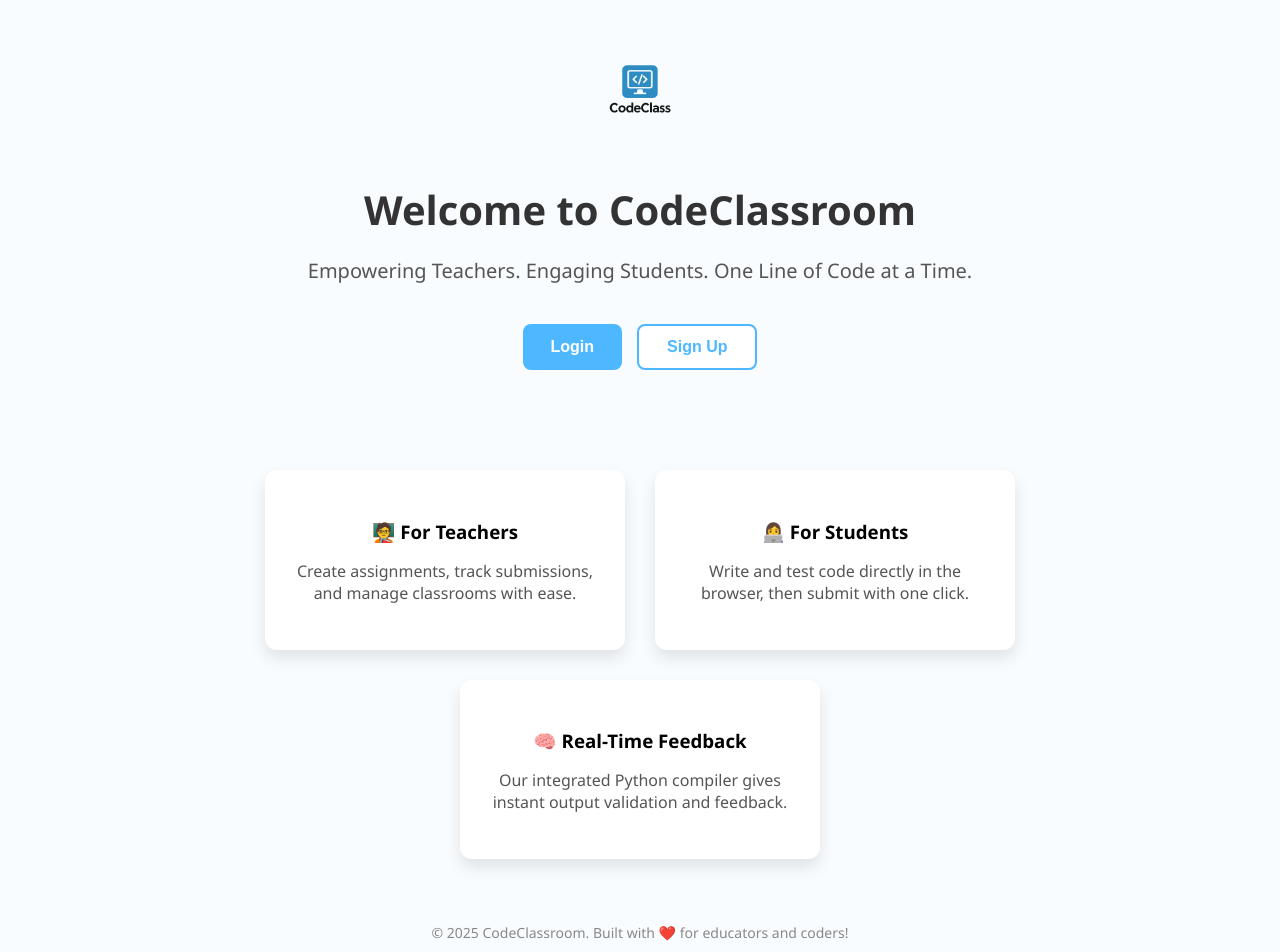
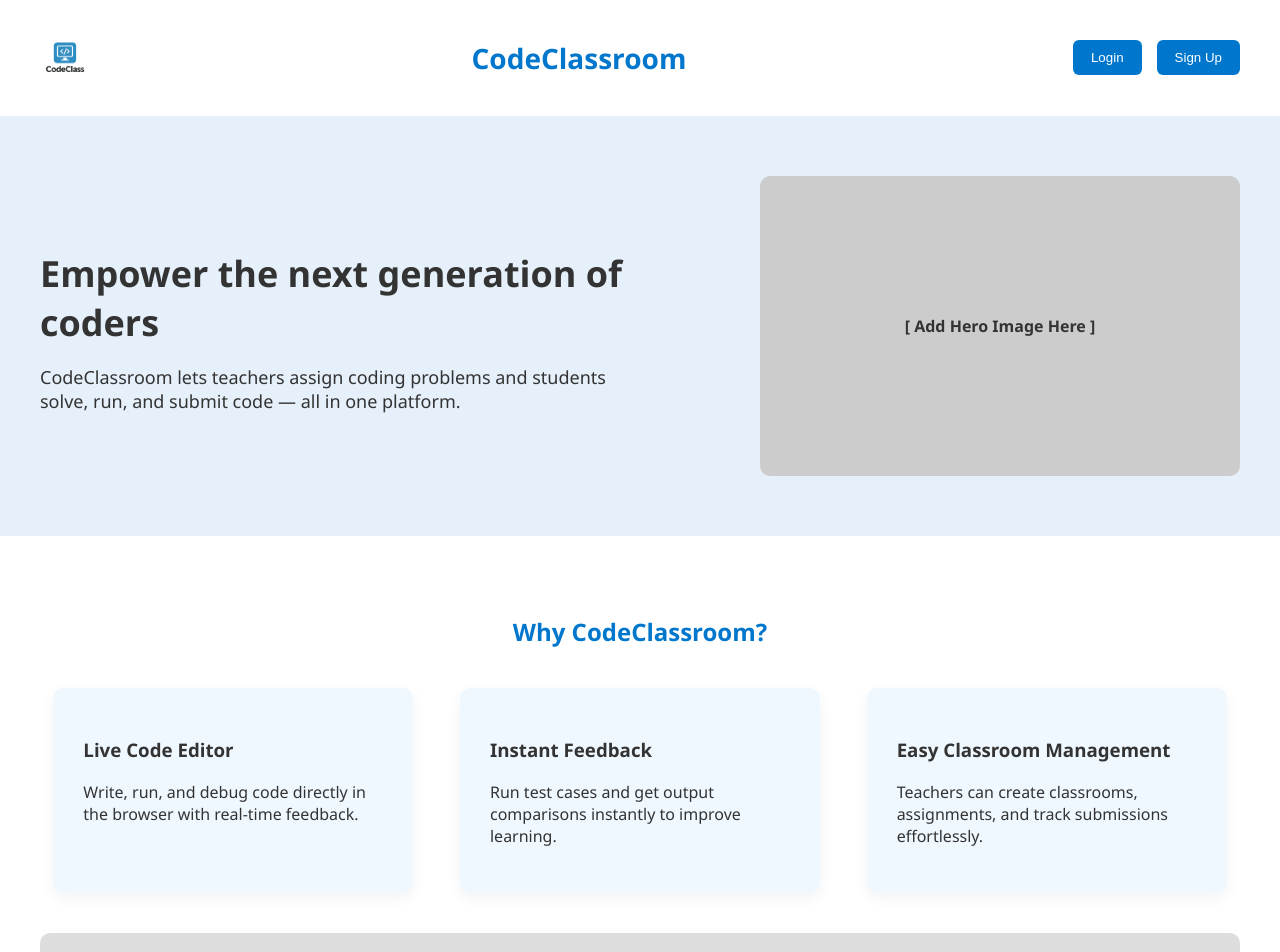
Before and after one commit to ethanvcan/codeclassroom-frontend, a React (Create React App) app: page / in a window 1280 px wide. Shown: the top 952 px of the page. Built offline with nearby package versions, Linux system fonts and the light colour scheme.

Commit message:
Add homepage and update routes

```diff
--- a/src/pages/HomePage.css
+++ b/src/pages/HomePage.css
@@ -1,111 +1,141 @@
-/* client/src/pages/HomePage.css */
 .home-container {
-    background-color: #f9fcff;
-    min-height: 100vh;
     font-family: 'Segoe UI', sans-serif;
-    display: flex;
-    flex-direction: column;
-    align-items: center;
+    background-color: #f5f5f5;
+    color: #333;
   }
 
   .home-header {
-    text-align: center;
-    padding: 50px 20px 20px;
+    display: flex;
+    align-items: center;
+    justify-content: space-between;
+    padding: 20px 40px;
+    background-color: #ffffff;
+    box-shadow: 0 2px 6px rgba(0, 0, 0, 0.1);
   }
 
   .home-logo {
-    width: 80px;
-    margin-bottom: 20px;
+    height: 50px;
   }
 
   .home-title {
-    font-size: 40px;
-    margin-bottom: 10px;
-    color: #333;
+    font-size: 28px;
+    margin-left: 10px;
+    color: #0077cc;
   }
 
-  .home-subtitle {
-    font-size: 20px;
-    color: #555;
-    margin-bottom: 40px;
+  .home-buttons button {
+    margin-left: 15px;
+    padding: 10px 18px;
+    background-color: #0077cc;
+    color: white;
+    border: none;
+    border-radius: 6px;
+    cursor: pointer;
+    transition: background-color 0.3s ease;
   }
 
-  .home-buttons {
-    display: flex;
-    gap: 15px;
-    justify-content: center;
+  .home-buttons button:hover {
+    background-color: #005fa3;
   }
 
-  .home-btn {
-    padding: 12px 28px;
-    border: none;
-    border-radius: 8px;
-    font-weight: 600;
-    font-size: 16px;
-    background-color: #4db8ff;
-    color: white;
-    cursor: pointer;
-    transition: 0.3s ease;
+  .hero-section {
+    display: flex;
+    align-items: center;
+    justify-content: space-between;
+    padding: 60px 40px;
+    background-color: #e6f0fa;
   }
 
-  .home-btn.secondary {
-    background-color: white;
-    color: #4db8ff;
-    border: 2px solid #4db8ff;
+  .hero-text {
+    max-width: 50%;
   }
 
-  .home-btn:hover {
-    transform: scale(1.05);
+  .hero-text h2 {
+    font-size: 36px;
+    margin-bottom: 15px;
   }
 
-  .features {
-    margin-top: 60px;
+  .hero-text p {
+    font-size: 18px;
+  }
+
+  .hero-image-placeholder {
+    width: 40%;
+    height: 300px;
+    background-color: #ccc;
     display: flex;
+    align-items: center;
+    justify-content: center;
+    font-weight: bold;
+    border-radius: 10px;
+  }
+
+  .features-section {
+    padding: 60px 40px;
+    background-color: #ffffff;
+  }
+
+  .features-section h2 {
+    text-align: center;
+    margin-bottom: 40px;
+    color: #0077cc;
+  }
+
+  .features-grid {
+    display: flex;
+    justify-content: space-around;
+    gap: 20px;
     flex-wrap: wrap;
-    justify-content: center;
-    gap: 30px;
-    padding: 20px;
-    max-width: 1000px;
   }
 
   .feature-card {
-    background: white;
-    box-shadow: 0 8px 16px rgba(0,0,0,0.1);
-    border-radius: 12px;
+    background-color: #f0f8ff;
     padding: 30px;
-    text-align: center;
+    border-radius: 10px;
     width: 300px;
-    opacity: 0;
-    transform: translateY(20px);
-    animation: fadeInUp 1s forwards;
+    box-shadow: 0 5px 15px rgba(0, 0, 0, 0.05);
+    transition: transform 0.3s ease;
+    animation: fadeIn 1s ease forwards;
   }
 
-  .feature-card h3 {
-    margin-bottom: 15px;
-  }
-
-  .feature-card p {
-    color: #555;
+  .feature-card:hover {
+    transform: translateY(-5px);
   }
 
   .delay-1 {
-    animation-delay: 0.3s;
-  }
-  .delay-2 {
-    animation-delay: 0.6s;
+    animation-delay: 0.2s;
   }
 
-  @keyframes fadeInUp {
+  .delay-2 {
+    animation-delay: 0.4s;
+  }
+
+  .features-image-placeholder {
+    margin-top: 40px;
+    height: 300px;
+    background-color: #ddd;
+    text-align: center;
+    line-height: 300px;
+    font-weight: bold;
+    border-radius: 10px;
+  }
+
+  .footer-section {
+    background-color: #f5f5f5;
+    text-align: center;
+    padding: 30px 10px;
+    font-size: 14px;
+    color: #777;
+  }
+
+  @keyframes fadeIn {
+    from {
+      opacity: 0;
+      transform: translateY(20px);
+    }
+
     to {
       opacity: 1;
       transform: translateY(0);
     }
   }
-
-  .home-footer {
-    margin-top: auto;
-    padding: 30px 20px;
-    text-align: center;
-    font-size: 14px;
-    color: #888;
-  }
--- a/src/pages/HomePage.js
+++ b/src/pages/HomePage.js
@@ -1,4 +1,3 @@
-// client/src/pages/HomePage.jsx
 import React from 'react';
 import { useNavigate } from 'react-router-dom';
 import './HomePage.css';
@@ -10,32 +9,43 @@ const HomePage = () => {
     <div className="home-container">
       <header className="home-header">
         <img src="/logo.png" alt="Logo" className="home-logo" />
-        <h1 className="home-title">Welcome to CodeClassroom</h1>
-        <p className="home-subtitle">Empowering Teachers. Engaging Students. One Line of Code at a Time.</p>
+        <h1 className="home-title">CodeClassroom</h1>
         <div className="home-buttons">
-          <button onClick={() => navigate('/login')} className="home-btn">Login</button>
-          <button onClick={() => navigate('/signup')} className="home-btn secondary">Sign Up</button>
+          <button onClick={() => navigate('/login')}>Login</button>
+          <button onClick={() => navigate('/signup')}>Sign Up</button>
         </div>
       </header>
 
-      <section className="features">
-        <div className="feature-card fade-in">
-          <h3>🧑‍🏫 For Teachers</h3>
-          <p>Create assignments, track submissions, and manage classrooms with ease.</p>
+      <section className="hero-section">
+        <div className="hero-text">
+          <h2>Empower the next generation of coders</h2>
+          <p>CodeClassroom lets teachers assign coding problems and students solve, run, and submit code — all in one platform.</p>
         </div>
-        <div className="feature-card fade-in delay-1">
-          <h3>👩‍💻 For Students</h3>
-          <p>Write and test code directly in the browser, then submit with one click.</p>
-        </div>
-        <div className="feature-card fade-in delay-2">
-          <h3>🧠 Real-Time Feedback</h3>
-          <p>Our integrated Python compiler gives instant output validation and feedback.</p>
-        </div>
+        <div className="hero-image-placeholder">[ Add Hero Image Here ]</div>
       </section>
 
-      <footer className="home-footer">
-        <p>&copy; {new Date().getFullYear()} CodeClassroom. Built with ❤️ for educators and coders!</p>
-      </footer>
+      <section className="features-section">
+        <h2>Why CodeClassroom?</h2>
+        <div className="features-grid">
+          <div className="feature-card fade-in">
+            <h3>Live Code Editor</h3>
+            <p>Write, run, and debug code directly in the browser with real-time feedback.</p>
+          </div>
+          <div className="feature-card fade-in delay-1">
+            <h3>Instant Feedback</h3>
+            <p>Run test cases and get output comparisons instantly to improve learning.</p>
+          </div>
+          <div className="feature-card fade-in delay-2">
+            <h3>Easy Classroom Management</h3>
+            <p>Teachers can create classrooms, assignments, and track submissions effortlessly.</p>
+          </div>
+        </div>
+        <div className="features-image-placeholder">[ Add Screenshot / UI Preview Here ]</div>
+      </section>
+
+      <section className="footer-section">
+        <p>&copy; {new Date().getFullYear()} CodeClassroom. Built for students and teachers.</p>
+      </section>
     </div>
   );
 };
```
